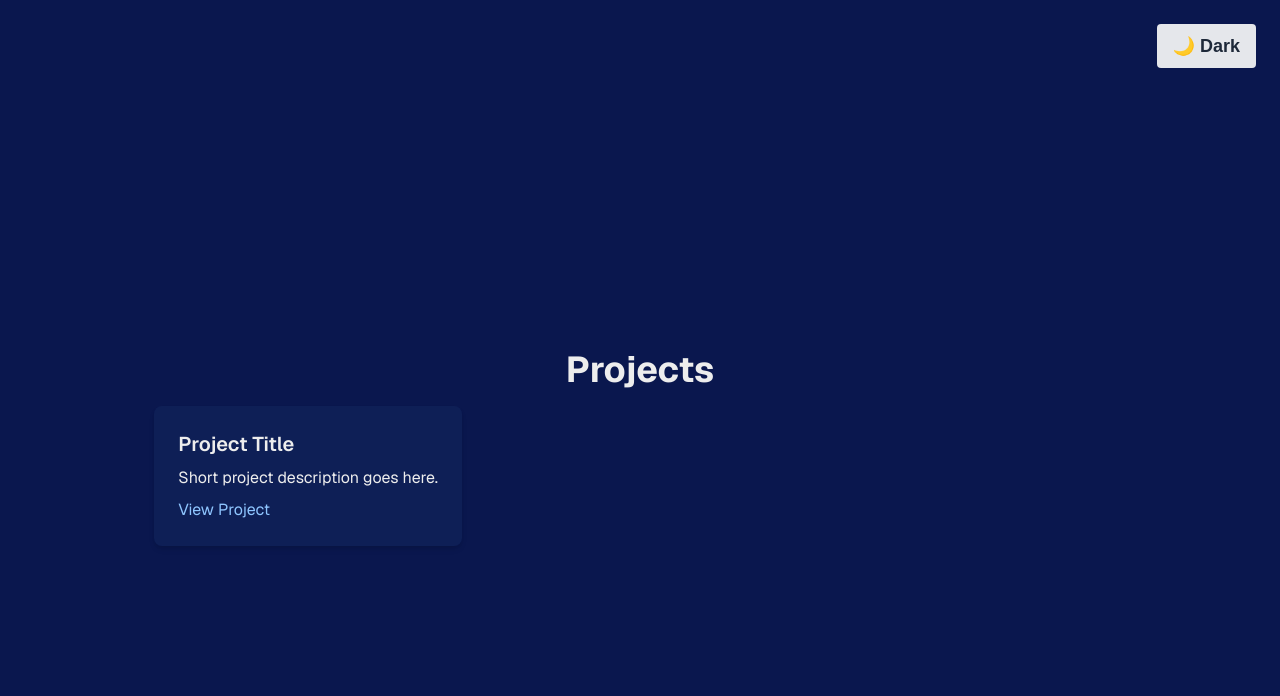
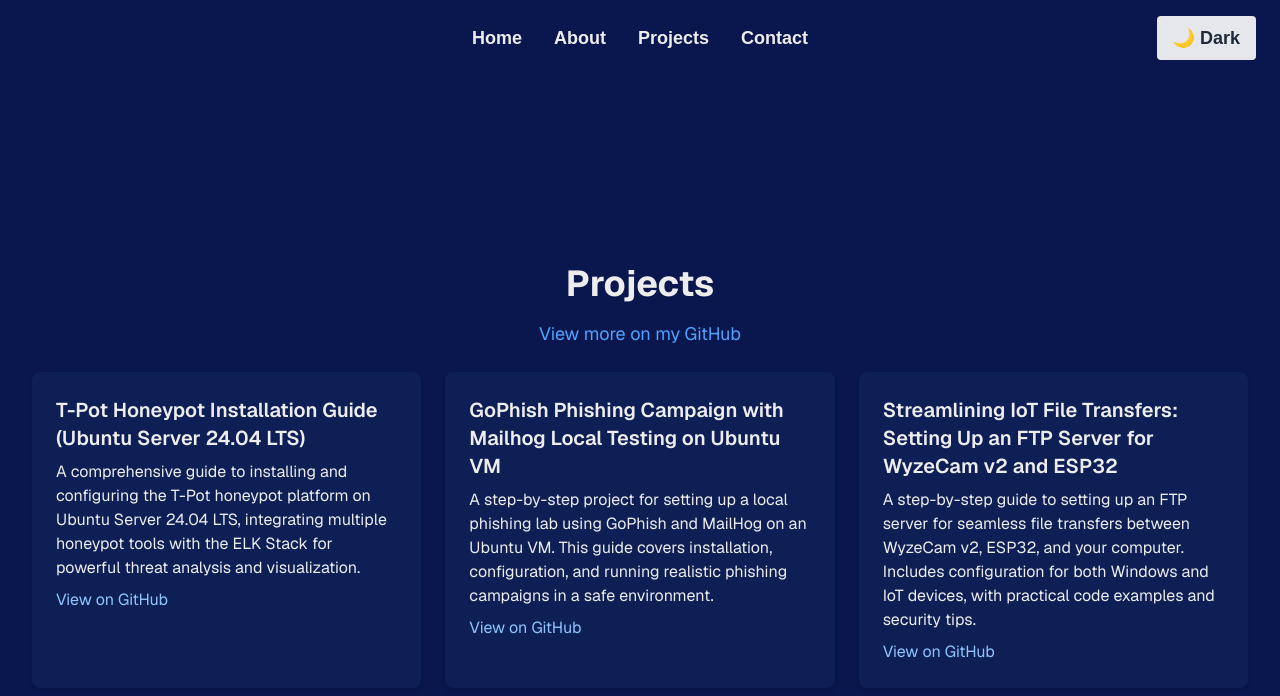
Before and after one commit to jorgeg365/portfolio, a Next.js app: page /projects in a window 1280 px wide. Shown: the top 696 px of the page. Built offline with nearby package versions, Linux system fonts and the light colour scheme.

Commit message:
Update: sync local changes with Vercel

```diff
--- a/src/app/contact/page.tsx
+++ b/src/app/contact/page.tsx
@@ -4,7 +4,7 @@
       <h1 className="text-3xl sm:text-4xl font-bold mb-4">Contact</h1>
       <p className="mb-4 text-lg">Feel free to reach out to me via the following platforms:</p>
       <div className="flex gap-6">
-        <a href="mailto:your.email@example.com" className="hover:text-blue-300">Email</a>
+        <a href="mailto:jorgeagrullon@gmail.com" className="hover:text-blue-300">Email</a>
         <a href="https://github.com/your-github" target="_blank" rel="noopener noreferrer" className="hover:text-blue-300">GitHub</a>
         <a href="https://linkedin.com/in/your-linkedin" target="_blank" rel="noopener noreferrer" className="hover:text-blue-300">LinkedIn</a>
       </div>
--- a/src/app/layout.tsx
+++ b/src/app/layout.tsx
@@ -2,6 +2,7 @@
 import { Geist, Geist_Mono } from "next/font/google";
 import "./globals.css";
 import ThemeToggle from "../components/ThemeToggle";
+import Link from "next/link";
 
 const geistSans = Geist({
   variable: "--font-geist-sans",
@@ -28,7 +29,11 @@
       <body
         className={`${geistSans.variable} ${geistMono.variable} antialiased`}
       >
-        <nav className="w-full flex justify-center gap-8 py-6 text-lg font-semibold bg-transparent">
+        <nav className="w-full flex items-center justify-center gap-8 py-6 text-lg font-semibold bg-transparent relative">
+          <Link href="/">Home</Link>
+          <Link href="/about">About</Link>
+          <Link href="/projects">Projects</Link>
+          <Link href="/contact">Contact</Link>
           <ThemeToggle />
         </nav>
         {children}
--- a/src/app/page.tsx
+++ b/src/app/page.tsx
@@ -3,12 +3,6 @@
 export default function Home() {
   return (
     <div className="min-h-screen flex flex-col items-center justify-center font-sans">
-      <nav className="w-full flex justify-center gap-8 py-6 text-lg font-semibold">
-        <Link href="/">Home</Link>
-        <Link href="/about">About</Link>
-        <Link href="/projects">Projects</Link>
-        <Link href="/contact">Contact</Link>
-      </nav>
       <main className="flex flex-col items-center gap-6 flex-1 justify-center">
         <h1 className="text-4xl sm:text-5xl font-bold">Jorge Grullon</h1>
         <p className="text-xl sm:text-2xl max-w-xl text-center">Welcome to my portfolio! I am a passionate developer eager to showcase my work and connect with you.</p>
--- a/src/app/projects/page.tsx
+++ b/src/app/projects/page.tsx
@@ -2,12 +2,32 @@
   return (
     <div className="min-h-screen flex flex-col items-center justify-center font-sans p-8">
       <h1 className="text-3xl sm:text-4xl font-bold mb-4">Projects</h1>
+      <a
+        href="https://github.com/jorgeg365"
+        target="_blank"
+        rel="noopener noreferrer"
+        className="mb-6 text-blue-400 hover:underline text-lg"
+      >
+        View more on my GitHub
+      </a>
       <div className="grid gap-6 grid-cols-1 sm:grid-cols-2 md:grid-cols-3">
-        {/* Example project card */}
+        {/* T-Pot Honeypot Installation Guide Project Card */}
         <div className="rounded-lg p-6 shadow-md" style={{ background: "rgba(17,35,90,0.7)" }}>
-          <h2 className="text-xl font-semibold mb-2">Project Title</h2>
-          <p className="mb-2">Short project description goes here.</p>
-          <a href="#" className="text-blue-300 hover:underline">View Project</a>
+          <h2 className="text-xl font-semibold mb-2">T-Pot Honeypot Installation Guide (Ubuntu Server 24.04 LTS)</h2>
+          <p className="mb-2">A comprehensive guide to installing and configuring the T-Pot honeypot platform on Ubuntu Server 24.04 LTS, integrating multiple honeypot tools with the ELK Stack for powerful threat analysis and visualization.</p>
+          <a href="https://github.com/jorgeg365/T-Pot-Honeypot-Installation-Guide-Ubuntu-Server-24.04-LTS-" target="_blank" rel="noopener noreferrer" className="text-blue-300 hover:underline">View on GitHub</a>
+        </div>
+        {/* GoPhish Phishing Campaign Project Card */}
+        <div className="rounded-lg p-6 shadow-md" style={{ background: "rgba(17,35,90,0.7)" }}>
+          <h2 className="text-xl font-semibold mb-2">GoPhish Phishing Campaign with Mailhog Local Testing on Ubuntu VM</h2>
+          <p className="mb-2">A step-by-step project for setting up a local phishing lab using GoPhish and MailHog on an Ubuntu VM. This guide covers installation, configuration, and running realistic phishing campaigns in a safe environment.</p>
+          <a href="https://github.com/jorgeg365/jorgeg365-GoPhish-phishing-Campaign-with-Mailhog-local-testing-on-Ubuntu-VM" target="_blank" rel="noopener noreferrer" className="text-blue-300 hover:underline">View on GitHub</a>
+        </div>
+        {/* Streamlining IoT File Transfers Project Card */}
+        <div className="rounded-lg p-6 shadow-md" style={{ background: "rgba(17,35,90,0.7)" }}>
+          <h2 className="text-xl font-semibold mb-2">Streamlining IoT File Transfers: Setting Up an FTP Server for WyzeCam v2 and ESP32</h2>
+          <p className="mb-2">A step-by-step guide to setting up an FTP server for seamless file transfers between WyzeCam v2, ESP32, and your computer. Includes configuration for both Windows and IoT devices, with practical code examples and security tips.</p>
+          <a href="https://github.com/jorgeg365/Streamlining-IoT-File-Transfers-Setting-Up-an-FTP-Server-for-WyzeCam-v2-and-ESP32" target="_blank" rel="noopener noreferrer" className="text-blue-300 hover:underline">View on GitHub</a>
         </div>
         {/* Add more project cards here */}
       </div>
```
